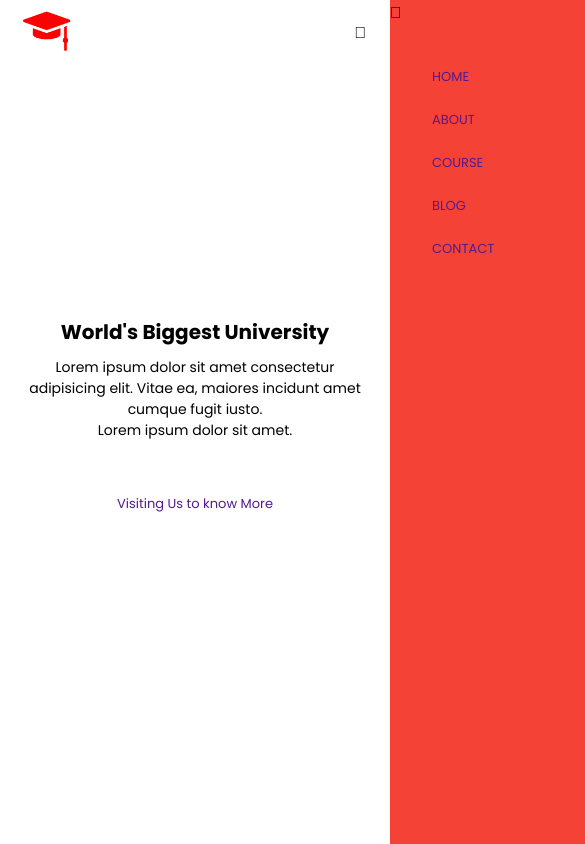
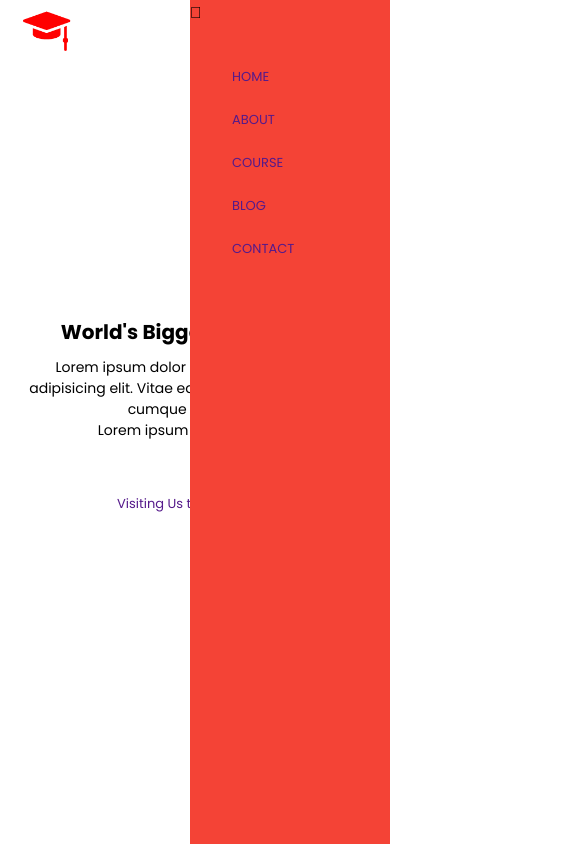
Before and after one commit to Johncarter49/Web_Page_Design, a plain HTML site: page index.html in a window 390 px wide. Both pictures are taken after a click on the icon 360 px from the left and 32 px from the top of the page. Shown: the whole page, 585 px wide, since content can reach past the window. Drawn offline with Linux system fonts and the light colour scheme.

Commit message:
Toogle_Menu

```diff
--- a/index.html
+++ b/index.html
@@ -36,6 +36,19 @@
     </section>
 
 
+<!-- JAvascript for the Toggle Menu -->
+    <script>
+        let navLinks = document.getElementById("navLinks");
+
+        function showMenu(){
+            navLinks.style.right = "0";
+        }
+
+        function hideMenu(){
+            navLinks.style.right = "-200px";
+        }
+    </script>
+
 
 </body>
 </html>
--- a/style.css
+++ b/style.css
@@ -101,6 +101,7 @@ nav .fa{
         right: -200px;
         text-align: left;
         z-index: 2;
+        transition: 1s;
 
     }
     nav .fa{
```
